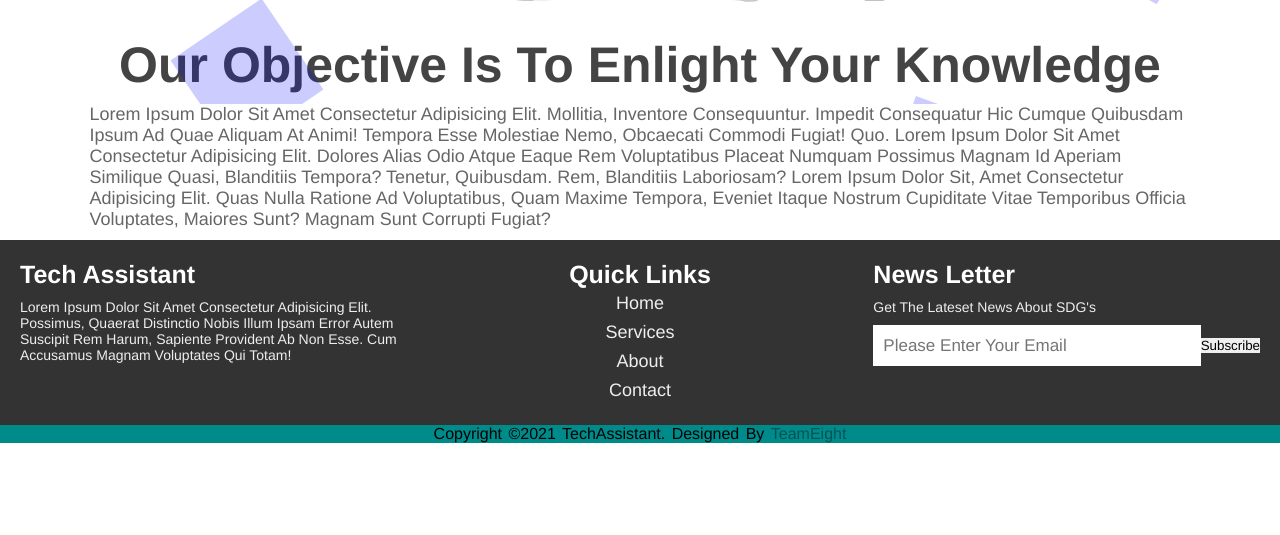
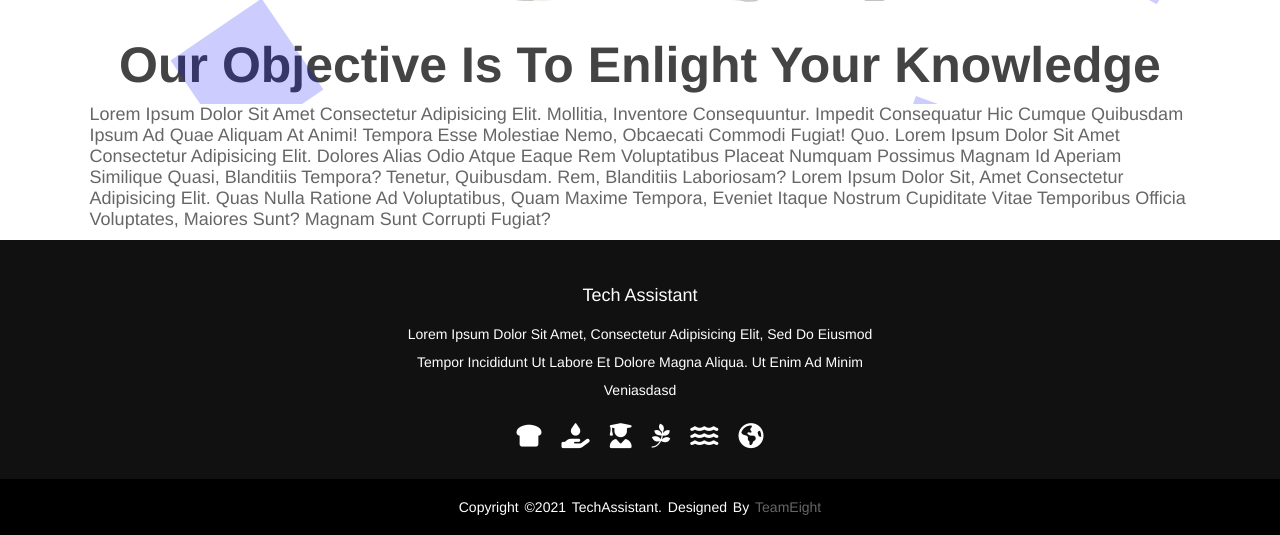
Before and after one commit to lakshithaonline/Tech-Assist, a PHP site: page / in a window 1280 px wide. Shown: the part 696-1231 px from the top of the page. Before the commit the page ends 1139 px from the top, so only its background shows below. Run offline with PHP 8.4, Linux system fonts and the light colour scheme; some libraries are stand-ins or nearby versions.

Commit message:
New footer

```diff
--- a/index.html
+++ b/index.html
@@ -6,6 +6,7 @@
         <!--Theme white and #293ee1-->
         <link rel="stylesheet" type="text/css" href="https://stackpath.bootstrapcdn.com/font-awesome/4.7.0/css/font-awesome.min.css">
         <link rel="stylesheet" type="text/css" href="styleHP.css">
+        <script src="https://kit.fontawesome.com/7f2b28ef63.js" crossorigin="anonymous"></script>
     </head>
     <body>
         <header> <!--page header-->
@@ -63,42 +64,29 @@
         </section>
 
         <!--Footer section-->
-        <div class="footer">
+        <footer>
+            <div class="footer-content">
+                <h3>Tech Assistant</h3>
+                <p>Lorem ipsum dolor sit amet, consectetur adipisicing elit, sed do eiusmod
+                tempor incididunt ut labore et dolore magna aliqua. Ut enim ad minim veniasdasd</p>
 
-            <div class="box-container">
+                <ul class="socials">
+                    <li><a href="https://donatenow.wfp.org/wfp"><i class="fas fa-bread-slice"></i></a></li>
+                    <li><a href="https://water.org/donate"><i class="fa fa-hand-holding-water"></i></a></li>
+                    <li><a href="https://www.wvi.org/donate"><i class="fa fa-user-graduate"></i></a></li>
 
-                <div class="box">
-                    <h3>Tech Assistant</h3>
-                    <p>Lorem ipsum dolor sit amet consectetur adipisicing elit. Possimus, quaerat distinctio nobis illum ipsam error autem suscipit rem harum, sapiente provident ab non esse. Cum accusamus magnam voluptates qui totam!</p>
-
-                </div>
-
-                <div class="box">
-                    <h3>Quick links</h3>
-                    <a href="#">Home</a>
-                    <a href="#">Services</a>
-                    <a href="#">About</a>
-                    <a href="#">Contact</a>
-
-                </div>
-
-                <div class="box">
-                    <h3>News letter</h3>
-                    <p>get the lateset news about SDG's</p>
-                    <form action="">
-                        <input type="email" placeholder="Please enter your email">
-                        <input type="submit" class="btn" value="subscribe">
-                    </form>
+                    <li><a href="https://wwf.org"><i class="fa fa-pagelines"></i></a></li>
+                    <li><a href="https://www.oceans-alive.org/donate"><i class="fa fa-water"></i></a></li>
+                    <li><a href="https://sdgs.un.org/goals"><i class="fa fa-globe-americas"></i></a></li>
 
 
-                </div>
+                </ul>
             </div>
-            <div class="credit">
+            <div class="footer-bottom">
                 <p>copyright &copy;2021 techAssistant. designed by <span>TeamEight</span></p>
 
             </div>
-
-        </div>
+        </footer>
 
         <!--Footer section-->
 
--- a/styleHP.css
+++ b/styleHP.css
@@ -185,70 +185,81 @@ header .heading{
 }
 /*animation area*/
 
+
+
 /*footer area*/
-.footer{
-	background: #333;
+footer{
+
+	background: #111;
+	height: auto;
+	width: 100vw;
+	font-family: "Open Sans";
+	padding-top: 40px;
+	color: #fff;
+
 }
-.footer .box-container{
-	display: flex;
-	justify-content: center;
-	flex-wrap: wrap;
-}
-.footer .box-container .box{
-	margin: 2rem;
-	flex: 1 1 30rem;
-}
-.footer .box-container .box h3{
-	font-size: 2.5rem;
-	color: #ffffff;
-}
-.footer .box-container .box p{
-	font-size: 1.4rem;
-	color: #eee;
-	padding: 1rem 0;
-}
-.footer .box-container .box a{
-	font-size: 1.8rem;
-	color: #eee;
-	padding: .4rem 0;
-	display: block;
-}
-.footer .box-container .box a:hover{
-	text-decoration: underline;
-}
-.footer .box-container .box:nth-child(2){
-	text-align: center;
-}
-.footer .box-container form{
+.footer-content{
 	display: flex;
 	align-items: center;
-}
-.footer .box-container form input[type="email"]{
-	height: 4.1rem;
-	width: 100%;
-	font-size: 1.7rem;
-	padding: 0 1rem;
-}
-.footer .box-container form .btn{
-	margin-top: 0;
-}
-.footer .box-container form .btn:hover{
-	color: #333;
-	background: #ccc;
+	justify-content: center;
+	flex-direction: column;
+	text-align: center;
 
 }
-.footer .credit{
-	font-size: 16px;
+.footer-content h3{
+	font-size: 1.8rem;
+	font-weight: 400;
+	text-transform: capitalize;
+	line-height: 3rem;
+
+}
+.footer-content p{
+	max-width: 500px;
+	margin: 10px auto;
+	line-height: 28px;
+	font-size: 14px;
+}
+.socials{
+	list-style: none;
+	display: flex;
+	align-items: center;
+	justify-content: center;
+	margin: 1rem 0 3rem 0;
+
+}
+.socials li{
+	margin: 0 10px;
+}
+.socials a{
+	text-decoration: none;
+	color: #fff;
+}
+.socials a i{
+	font-size: 2.5rem;
+}
+.socials a:hover i{
+	color: aqua;
+}
+.footer-bottom{
+	background: #000;
+	width: 100vw;
+	padding: 20px 0;
+	text-align: center;
+
+}
+.footer-bottom p{
+	font-size: 14px;
 	word-spacing: 2px;
 	text-transform: capitalize;
-	text-align: center;
-	background: darkcyan;
+
 }
-.footer .credit span{
+.footer-bottom span{
 
 	opacity: .4;
 	font-weight: 200;
 }
+
+
 /*footer area*/
 
 
```
